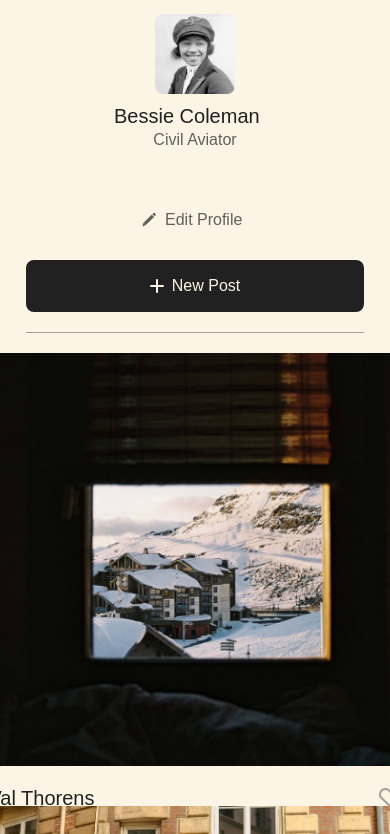
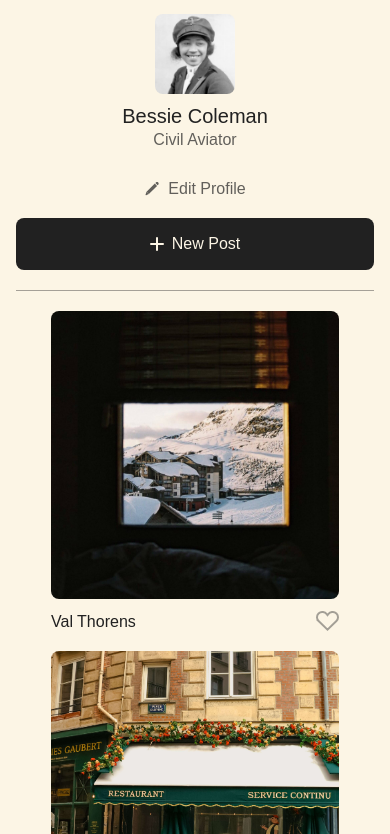
Before and after one commit to YungJaneOv/se_project_spots, a plain HTML site: page index.html in a window 390 px wide. Shown: the part 52-886 px from the top of the page. Drawn offline with Linux system fonts and the light colour scheme; a web font is replaced by a local one.

Commit message:
New Update

```diff
--- a/blocks/footer.css
+++ b/blocks/footer.css
@@ -6,8 +6,9 @@
 }
 
 .footer__copyright {
-  margin: 0 660px;
-  max-width: 105px;
+  margin: 0 auto;
+  width: auto;
+  max-width: 100%;
   opacity: 0.7;
   font-size: 16px;
   font-weight: 400;
--- a/blocks/page.css
+++ b/blocks/page.css
@@ -1,4 +1,5 @@
 .page {
+  color: #212121;
   background-color: #fcf5e5;
   font-family: Poppins, Arial, Helvetica, sans-serif;
   min-height: 100vh;
@@ -10,23 +11,3 @@
   max-width: 1280px;
   margin: 0 auto;
 }
-
-@media screen and (max-width: 1300px) {
-  .page {
-    padding: 0 10px;
-    overflow: hidden;
-  }
-}
-
-@media screen and (max-width: 630px) {
-  .page {
-    padding: 0 10px;
-    overflow: hidden;
-  }
-  .page__section {
-    display: flex;
-    justify-content: center;
-    max-width: 100%;
-    margin: 0 auto;
-  }
-}
--- a/blocks/post.css
+++ b/blocks/post.css
@@ -8,12 +8,12 @@
   height: 413px;
   object-fit: cover;
   display: block;
-  margin: 0 0 20px;
+  margin: 0 auto 12px;
   border-radius: 8px;
 }
 
 .post__title {
-  max-width: 400px;
+  max-width: 353px;
   margin: 0;
   font-size: 20px;
   font-weight: 500;
@@ -34,6 +34,7 @@
   background-image: url(../images/Union.svg);
   width: 23px;
   height: 20px;
+  padding: 0;
   border: none;
   background-color: transparent;
   opacity: 40%;
@@ -44,88 +45,14 @@
   opacity: 1;
 }
 
-@media screen and (max-width: 1200px) {
+@media screen and (max-width: 627px) {
   .post__image {
-    width: 413px;
-    height: 413px;
-    object-fit: cover;
-    display: block;
-    margin: 0 0 20px;
-    border-radius: 8px;
+    height: 288px;
+    width: 288px;
   }
 
   .post__title {
-    max-width: 400px;
-    margin: 0;
-    font-size: 20px;
-    font-weight: 500;
-    color: #212121;
-    line-height: 1.2;
-    text-overflow: ellipsis;
-    white-space: nowrap;
-    overflow: hidden;
-  }
-
-  .post__content {
-    display: flex;
-    align-items: center;
-    justify-content: space-between;
-  }
-
-  .post__like-btn {
-    background-image: url(../images/Union.svg);
-    width: 23px;
-    height: 20px;
-    border: none;
-    background-color: transparent;
-    opacity: 40%;
-    cursor: pointer;
-  }
-
-  .post__like-btn:hover {
-    opacity: 1;
+    max-width: 242px;
+    font-size: 16px;
   }
 }
-
-@media screen and (max-width: 630px) {
-  .post__image {
-    width: 413px;
-    height: 413px;
-    object-fit: cover;
-    display: block;
-    margin: 0 0 20px;
-    border-radius: 8px;
-  }
-
-  .post__title {
-    max-width: 400px;
-    margin: 0;
-    font-size: 20px;
-    font-weight: 500;
-    color: #212121;
-    line-height: 1.2;
-    text-overflow: ellipsis;
-    white-space: nowrap;
-    overflow: hidden;
-  }
-
-  .post__content {
-    display: flex;
-    align-items: center;
-    justify-content: space-between;
-  }
-
-  .post__like-btn {
-    background-image: url(../images/Union.svg);
-    width: 23px;
-    height: 20px;
-    border: none;
-    background-color: transparent;
-    opacity: 40%;
-    cursor: pointer;
-  }
-
-  .post__like-btn:hover {
-    opacity: 1;
-  }
-}
--- a/blocks/posts.css
+++ b/blocks/posts.css
@@ -1,16 +1,6 @@
 .posts {
   padding: 20px 0 40px;
   border-bottom: 1px solid #21212166;
-}
-
-.posts__list {
-  list-style: none;
-  padding: 0;
-  margin: 0;
-  display: grid;
-  grid-template-columns: repeat(auto-fit, 413px);
-  justify-content: center;
-  gap: 40px 20px;
 }
 
 .posts__grid {
@@ -24,33 +14,24 @@
   list-style: none;
 }
 
-@media screen and (max-width: 1200px) {
-  .posts__list {
-    grid-template-columns: repeat(auto-fit, 288px);
-  }
-  .posts__grid {
-    justify-content: center;
-    grid-template-columns: repeat(2, 413px);
-    grid-auto-rows: 413px;
-    gap: 40px 20px;
-    margin: 0;
-    padding: 0;
-    list-style: none;
+@media screen and (max-width: 1300px) {
+  .posts {
+    padding: 20px 0;
   }
 
-  @media screen and (max-width: 630px) {
-    .posts__list {
-      grid-template-columns: repeat(auto-fit, 288px);
-    }
-    .posts__grid {
-      display: grid;
-      justify-content: center;
-      grid-template-columns: repeat(1, 413px);
-      grid-auto-rows: 413px;
-      gap: 40px 20px;
-      margin: 0;
-      padding: 0;
-      list-style: none;
-    }
+  .posts__grid {
+    grid-template-columns: repeat(2, 413px);
+    gap: 20px;
   }
 }
+
+@media screen and (max-width: 880px) {
+  .posts {
+    padding: 20px 0;
+  }
+
+  .posts__grid {
+    grid-template-columns: repeat(1, 413px);
+    gap: 20px;
+  }
+}
--- a/blocks/profile.css
+++ b/blocks/profile.css
@@ -22,24 +22,30 @@
 .profile__name {
   max-width: 420px;
   margin: 0 0 12px;
-  overflow: hidden;
   font-size: 32px;
   font-weight: 500;
   color: #212121;
   line-height: 1;
   text-overflow: ellipsis;
+  overflow: hidden;
+  display: -webkit-box;
+  -webkit-line-clamp: 3;
+  -webkit-box-orient: vertical;
 }
 
 .profile__description {
   max-width: 420px;
   margin: 0;
   opacity: 0.7;
-  overflow: hidden;
   font-size: 16px;
   font-weight: 500;
   color: #212121;
   line-height: 1;
   text-overflow: ellipsis;
+  overflow: hidden;
+  display: -webkit-box;
+  -webkit-line-clamp: 3;
+  -webkit-box-orient: vertical;
 }
 
 .profile__add-btn {
@@ -62,13 +68,11 @@
 }
 
 .profile__add-btn:hover {
-  background-color: #212121;
-  opacity: 8%;
+  opacity: 0.8%;
 }
 
 .profile__edit-btn {
-  width: 108px;
-  height: 16px;
+  width: fit-content;
   display: flex;
   align-items: center;
   gap: 0 8px;
@@ -84,24 +88,23 @@
 }
 
 .profile__edit-btn:hover {
-  background-color: #fff;
-  opacity: 7%;
+  opacity: 1%;
 }
 
-@media screen and (max-width: 630px) {
+@media screen and (max-width: 627px) {
   .profile {
-    display: flex;
     flex-direction: column;
     align-items: center;
     padding: 20px 0;
   }
 
+  .profile__description {
+    margin: 0 auto;
+  }
+
   .profile__name {
-    display: flex;
-    align-items: center;
-    margin: 0 0 6px;
+    margin: 0 auto 6px;
     font-size: 20px;
-    max-width: 288px;
   }
 
   .profile__avatar {
@@ -111,14 +114,8 @@
     width: 80px;
   }
 
-  .profile__description {
-    margin: 0 0 32px;
-    display: flex;
-    justify-content: center;
-  }
-
   .profile__column {
-    margin: 0 0 32px;
+    margin: 0 auto;
   }
 
   .profile__add-btn {
@@ -128,6 +125,6 @@
   }
 
   .profile__edit-btn {
-    margin: 32px 27px 0;
+    margin: 32px auto 20px;
   }
 }
```
Also changed, not shown: 1 other file.
